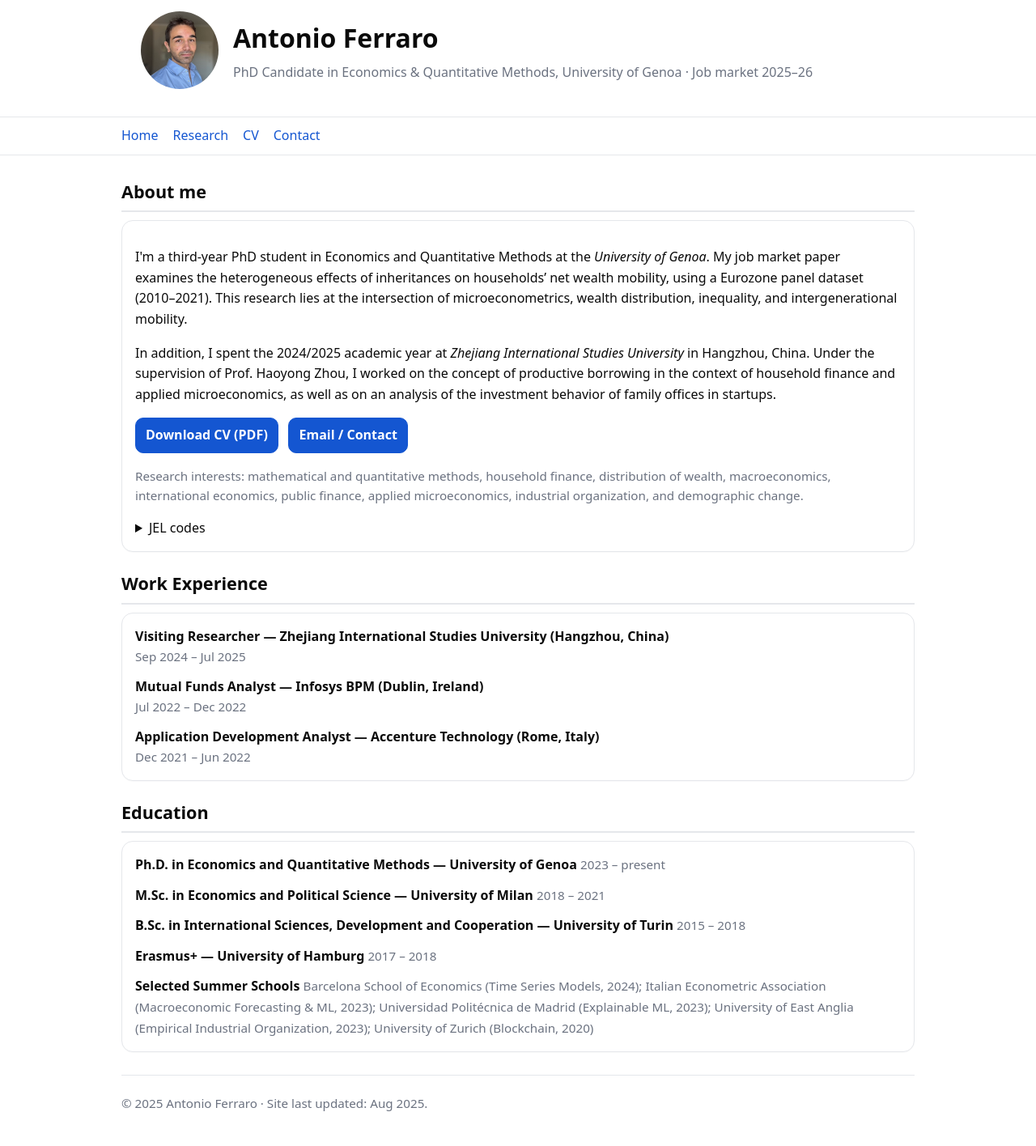
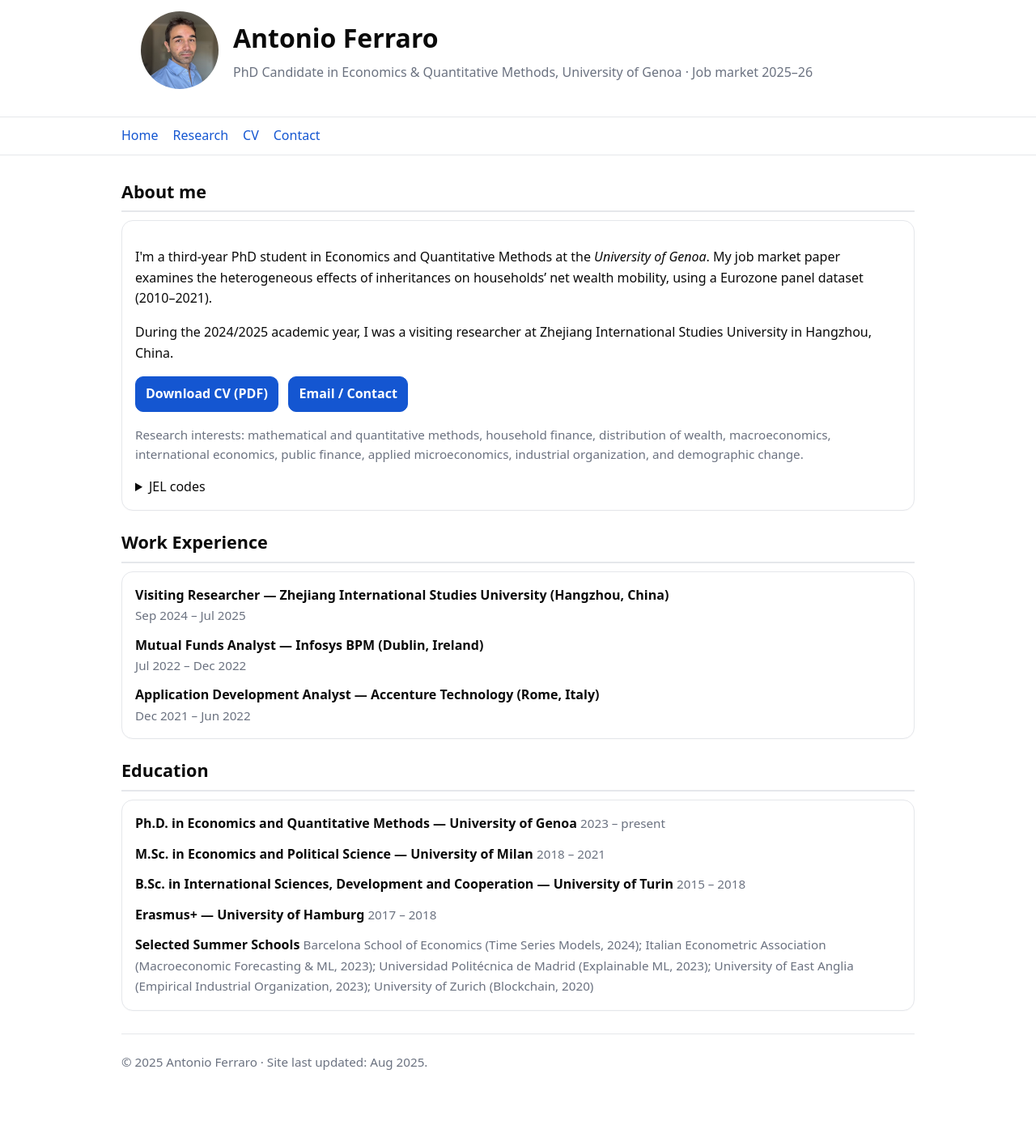
Before and after one commit to ferraroantonio/ferraroantonio.github.io, a Jekyll site: the page built from index.md, in a window 1280 px wide. Shown: the whole page at 81% size. Built offline with Jekyll 4.4.1, drawn with Linux system fonts in a browser that asks for light colours; after the commit the page ends 1364 px from its top, so only the background shows below that.

Commit message:
Update index.md

```diff
--- a/index.md
+++ b/index.md
@@ -7,8 +7,8 @@ description: "Antonio Ferraro — PhD Candidate in Economics & Quantitative Meth
 <section id="about">
 <h2>About me</h2>
 <div class="card">
-<p>I'm a third-year PhD student in Economics and Quantitative Methods at the <em>University of Genoa</em>. My job market paper examines the heterogeneous effects of inheritances on households’ net wealth mobility, using a Eurozone panel dataset (2010–2021). This research lies at the intersection of microeconometrics, wealth distribution, inequality, and intergenerational mobility.</p>
-<p>In addition, I spent the 2024/2025 academic year at <em>Zhejiang International Studies University</em> in Hangzhou, China. Under the supervision of Prof. Haoyong Zhou, I worked on the concept of productive borrowing in the context of household finance and applied microeconomics, as well as on an analysis of the investment behavior of family offices in startups.</p>
+<p>I'm a third-year PhD student in Economics and Quantitative Methods at the <em>University of Genoa</em>. My job market paper examines the heterogeneous effects of inheritances on households’ net wealth mobility, using a Eurozone panel dataset (2010–2021).</p>
+<p>During the 2024/2025 academic year, I was a visiting researcher at Zhejiang International Studies University in Hangzhou, China.</p>
 <p>
   <a class="btn" href="{{ '/assets/CV_Ferraro.pdf' | relative_url }}" download>Download CV (PDF)</a>
   &nbsp; <a class="btn" href="{{ '/contact' | relative_url }}">Email / Contact</a>
```
